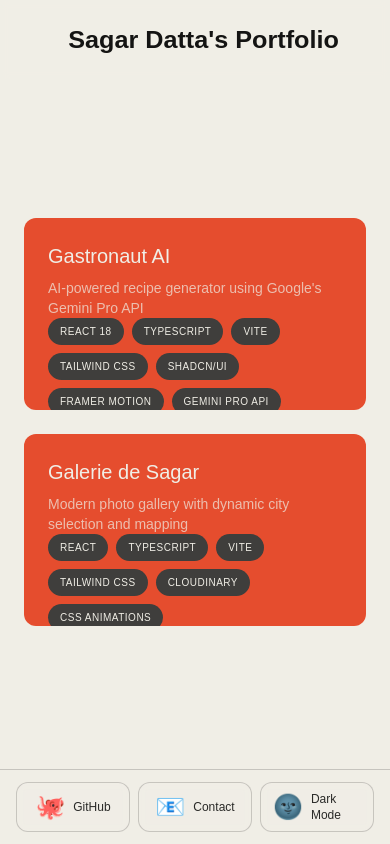
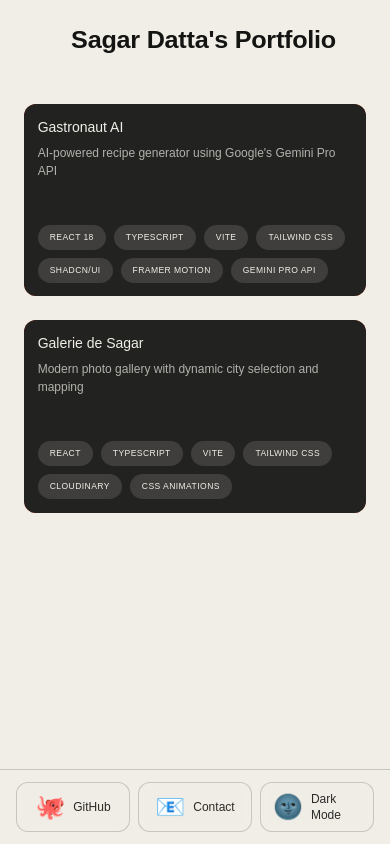
Before and after one commit to sagar-datta/portfolio, a Next.js app: page / in a window 390 px wide. Built offline with nearby package versions, Linux system fonts and the light colour scheme.

Commit message:
Add Tailwind CSS plugins and enhance global styling

```diff
--- a/package.json
+++ b/package.json
@@ -17,6 +17,9 @@
   },
   "devDependencies": {
     "@eslint/eslintrc": "^3",
+    "@tailwindcss/aspect-ratio": "^0.4.2",
+    "@tailwindcss/container-queries": "^0.1.1",
+    "@tailwindcss/typography": "^0.5.16",
     "@types/node": "^20",
     "@types/react": "^19",
     "@types/react-dom": "^19",
--- a/src/app/globals.css
+++ b/src/app/globals.css
@@ -2,6 +2,83 @@
 @tailwind components;
 @tailwind utilities;
 
-body {
-  font-family: Arial, Helvetica, sans-serif;
+@layer base {
+  body {
+    @apply bg-primary text-primary antialiased;
+    font-family: Arial, Helvetica, sans-serif;
+  }
+
+  /* Consistent heading styles */
+  h1 {
+    @apply text-h1 font-bold;
+  }
+  h2 {
+    @apply text-h2 font-bold;
+  }
+  h3 {
+    @apply text-h3 font-semibold;
+  }
+  h4 {
+    @apply text-h4 font-semibold;
+  }
 }
+
+@layer components {
+  /* Buttons */
+  .btn {
+    @apply inline-flex items-center justify-center px-4 py-2 rounded-lg font-medium transition-all duration-200 disabled:opacity-50 disabled:cursor-not-allowed;
+  }
+  .btn-primary {
+    @apply btn bg-primary text-primary-dark hover:opacity-90;
+  }
+  .btn-secondary {
+    @apply btn border-2 border-primary hover:bg-primary/10;
+  }
+
+  /* Cards */
+  .card {
+    @apply p-6 bg-primary rounded-xl shadow-lg;
+  }
+  .card-hover {
+    @apply card hover:shadow-xl transition-shadow duration-200;
+  }
+
+  /* Form elements */
+  .input {
+    @apply px-4 py-2 rounded-lg border border-primary bg-transparent focus:outline-none focus:ring-2 focus:ring-primary/50;
+  }
+  .label {
+    @apply block text-sm font-medium mb-1;
+  }
+}
+
+@layer utilities {
+  /* Layout utilities */
+  .flex-center {
+    @apply flex items-center justify-center;
+  }
+  .flex-between {
+    @apply flex items-center justify-between;
+  }
+  .grid-center {
+    @apply grid place-items-center;
+  }
+
+  /* Text utilities */
+  .text-gradient {
+    @apply bg-clip-text text-transparent bg-gradient-to-r;
+  }
+
+  /* Animation utilities */
+  .animate-fade {
+    @apply transition-opacity duration-200;
+  }
+  .animate-scale {
+    @apply transition-transform duration-200;
+  }
+
+  /* Container utilities */
+  .content-wrapper {
+    @apply container mx-auto px-4 sm:px-6 lg:px-8;
+  }
+}
--- a/src/app/page.tsx
+++ b/src/app/page.tsx
@@ -8,15 +8,11 @@
     <div className="min-h-screen flex flex-col pb-20 lg:pb-24">
       <Header title="Sagar Datta's Portfolio" />
 
-      <main className="flex-1 max-w-7xl mx-auto w-full p-6 flex items-center">
-        <div className="grid grid-cols-1 md:grid-cols-2 lg:grid-cols-3 gap-6 w-full justify-items-center">
-          <div className="col-span-1 md:col-span-2 lg:col-span-3 flex flex-wrap justify-center gap-6 w-full">
+      <main className="flex-1 max-w-7xl mx-auto w-full p-6">
+        <div className="flex flex-col md:flex-row md:flex-wrap gap-6 justify-center items-center md:items-stretch">
           {GRID_ITEMS.map((item) => (
-              <div
+            <GridItem
               key={item.id}
-                className="w-full md:w-[calc(50%-12px)] lg:w-[calc(33.333%-16px)]"
-              >
-                <GridItem
               color={item.color}
               title={item.title}
               description={item.description}
@@ -25,9 +21,7 @@
               techStack={item.techStack}
               keyFeatures={item.keyFeatures}
             />
-              </div>
           ))}
-          </div>
         </div>
       </main>
 
--- a/src/components/molecules/grid-item.tsx
+++ b/src/components/molecules/grid-item.tsx
@@ -17,20 +17,16 @@
 }: IGridItemProps) => {
   const [isTouched, setIsTouched] = useState(false);
 
-  const handleTouchStart = () => {
-    setIsTouched(true);
-  };
+  const handleTouchStart = () => setIsTouched(true);
 
   const handleTouchEnd = () => {
-    setTimeout(() => {
-      setIsTouched(false);
-    }, 300); // Match the duration of the animation
+    setTimeout(() => setIsTouched(false), 300);
     window.open(url, "_blank");
   };
 
   return (
     <div
-      className="relative group"
+      className="relative group w-full min-w-0 md:min-w-[390px] max-w-[450px] flex-1 @container"
       onClick={() => window.open(url, "_blank")}
       onTouchStart={handleTouchStart}
       onTouchEnd={handleTouchEnd}
@@ -41,7 +37,7 @@
       {/* Main card content */}
       <div
         className={`
-          ${color}
+          bg-primary-dark dark:bg-primary
           rounded-xl
           aspect-[16/9]
           transition-transform
@@ -78,18 +74,18 @@
               flex
               flex-col
               justify-between
-              p-6
+              p-[4%]
               transition-opacity
               duration-300
               [@media(hover:hover)]:group-hover:opacity-0
               ${isTouched ? "opacity-0" : "opacity-100"}
             `}
           >
-            <div className="space-y-2">
-              <h3 className="text-primary-dark dark:text-primary font-medium text-xl">
+            <div className="space-y-[2%]">
+              <h3 className="text-primary-dark dark:text-primary font-medium text-[clamp(0.875rem,4cqi,1.25rem)]">
                 {title}
               </h3>
-              <p className="text-primary-dark/70 dark:text-primary/70 text-sm font-light">
+              <p className="text-primary-dark/70 dark:text-primary/70 font-light text-[clamp(0.75rem,3.5cqi,0.875rem)]">
                 {description}
               </p>
             </div>
@@ -98,20 +94,7 @@
               {techStack.map((tech, i) => (
                 <span
                   key={i}
-                  className={`
-                    text-[10px]
-                    tracking-wider
-                    uppercase
-                    font-medium
-                    px-3
-                    py-1.5
-                    rounded-full
-                    bg-[#3F3E3C]
-                    dark:bg-[#E3DACC]
-                    text-[#F0EEE6]
-                    dark:text-[#222221]
-                    ring-0
-                  `}
+                  className="text-[clamp(0.5rem,2.5cqi,0.625rem)] tracking-wider uppercase font-medium px-3 py-1.5 rounded-full bg-[#3F3E3C] dark:bg-[#E3DACC] text-[#F0EEE6] dark:text-[#222221] ring-0"
                 >
                   {tech}
                 </span>
--- a/src/components/organisms/desktop-dock.tsx
+++ b/src/components/organisms/desktop-dock.tsx
@@ -9,27 +9,15 @@
 export const DesktopDock = ({ items }: IDesktopDockProps) => {
   return (
     <div className="hidden lg:flex justify-center p-6 pb-7">
-      <div
-        className="flex items-center gap-5 px-5 py-2.5 rounded-2xl
-        bg-primary/80 dark:bg-primary-dark/80 backdrop-blur-2xl
-        border-2 border-[#222221]/20 dark:border-[#F0EEE6]/20"
-      >
+      <div className="flex-center gap-5 px-5 py-2.5 rounded-2xl bg-primary/80 dark:bg-primary-dark/80 backdrop-blur-2xl border-2 border-[#222221]/20 dark:border-[#F0EEE6]/20">
         {items.map((item) => (
           <div
             key={item.label}
             onClick={item.onClick}
-            className="group relative flex items-center justify-center p-2.5 hover:cursor-pointer transition-transform duration-200 hover:scale-125"
+            className="group relative flex-center p-2.5 hover:cursor-pointer animate-scale hover:scale-125"
           >
             <span className="text-3xl select-none">{item.icon}</span>
-            <span
-              className="absolute -top-9 left-1/2 -translate-x-1/2 px-3 py-1
-              bg-primary/80 dark:bg-primary-dark/80 backdrop-blur-2xl
-              border-2 border-[#222221]/20 dark:border-[#F0EEE6]/20
-              text-primary dark:text-primary-dark rounded-lg text-sm
-              opacity-0 group-hover:opacity-100 whitespace-nowrap
-              transition-all duration-200 transform group-hover:-translate-y-1
-              pointer-events-none"
-            >
+            <span className="absolute -top-9 left-1/2 -translate-x-1/2 px-3 py-1 bg-primary/80 dark:bg-primary-dark/80 backdrop-blur-2xl border-2 border-[#222221]/20 dark:border-[#F0EEE6]/20 text-primary dark:text-primary-dark rounded-lg text-sm opacity-0 group-hover:opacity-100 whitespace-nowrap animate-fade group-hover:-translate-y-1 pointer-events-none">
               {item.label}
             </span>
           </div>
--- a/src/components/organisms/mobile-dock.tsx
+++ b/src/components/organisms/mobile-dock.tsx
@@ -8,19 +8,15 @@
 
 export const MobileDock = ({ items }: IMobileDockProps) => {
   return (
-    <div className="lg:hidden w-full bg-primary/90 backdrop-blur-xl border-t border-[#222221]/20 dark:bg-primary-dark/90 dark:border-[#F0EEE6]/20 px-4 py-3">
+    <div className="lg:hidden w-full bg-primary/90 dark:bg-primary-dark/90 backdrop-blur-xl border-t border-[#222221]/20 dark:border-[#F0EEE6]/20 px-4 py-3">
       <div className="grid grid-cols-3 gap-2 max-w-sm mx-auto">
         {items.map((item) => (
           <div
             key={item.label}
             onClick={item.onClick}
-            className="flex items-center justify-center px-3 py-2 rounded-xl cursor-pointer
-              bg-primary/80 dark:bg-primary-dark/80 backdrop-blur-sm
-              border border-[#222221]/20 dark:border-[#F0EEE6]/20
-              active:bg-primary/60 dark:active:bg-primary-dark/60
-              transition-all duration-200"
+            className="flex-center px-3 py-2 rounded-xl cursor-pointer bg-primary/80 dark:bg-primary-dark/80 backdrop-blur-sm border border-[#222221]/20 dark:border-[#F0EEE6]/20 active:bg-primary/60 dark:active:bg-primary-dark/60 animate-scale"
           >
-            <div className="flex items-center gap-2">
+            <div className="flex-center gap-2">
               <span className="text-2xl transform-gpu transition-transform active:scale-90">
                 {item.icon}
               </span>
--- a/tailwind.config.ts
+++ b/tailwind.config.ts
@@ -1,4 +1,7 @@
 import type { Config } from "tailwindcss";
+import typography from "@tailwindcss/typography";
+import aspectRatio from "@tailwindcss/aspect-ratio";
+import containerQueries from "@tailwindcss/container-queries";
 
 export default {
   content: [
@@ -7,6 +10,9 @@
     "./src/app/**/*.{js,ts,jsx,tsx,mdx}",
   ],
   darkMode: "class",
+  future: {
+    hoverOnlyWhenSupported: true,
+  },
   theme: {
     extend: {
       colors: {
@@ -31,7 +37,47 @@
           dark: "#161615",
         },
       },
+      fontSize: {
+        display: ["4.5rem", { lineHeight: "1.1", letterSpacing: "-0.02em" }],
+        h1: ["3rem", { lineHeight: "1.2", letterSpacing: "-0.01em" }],
+        h2: ["2.25rem", { lineHeight: "1.3" }],
+        h3: ["1.875rem", { lineHeight: "1.4" }],
+        h4: ["1.5rem", { lineHeight: "1.4" }],
+        body: ["1rem", { lineHeight: "1.5" }],
+        small: ["0.875rem", { lineHeight: "1.5" }],
+      },
+      spacing: {
+        "4xs": "0.125rem",
+        "3xs": "0.25rem",
+        "2xs": "0.375rem",
+        xs: "0.5rem",
+        sm: "0.75rem",
+        md: "1rem",
+        lg: "1.5rem",
+        xl: "2rem",
+        "2xl": "3rem",
+        "3xl": "4rem",
+        "4xl": "6rem",
+      },
+      screens: {
+        xs: "475px",
+        sm: "640px",
+        md: "768px",
+        lg: "1024px",
+        xl: "1280px",
+        "2xl": "1536px",
+      },
+      container: {
+        center: true,
+        padding: {
+          DEFAULT: "1rem",
+          sm: "2rem",
+          lg: "4rem",
+          xl: "5rem",
+          "2xl": "6rem",
+        },
+      },
     },
   },
-  plugins: [],
+  plugins: [typography, aspectRatio, containerQueries],
 } satisfies Config;
```
Also changed, not shown: 1 other file (tests, documents, lock files or other folders). Lines whose indentation alone changed are shown as unchanged.
